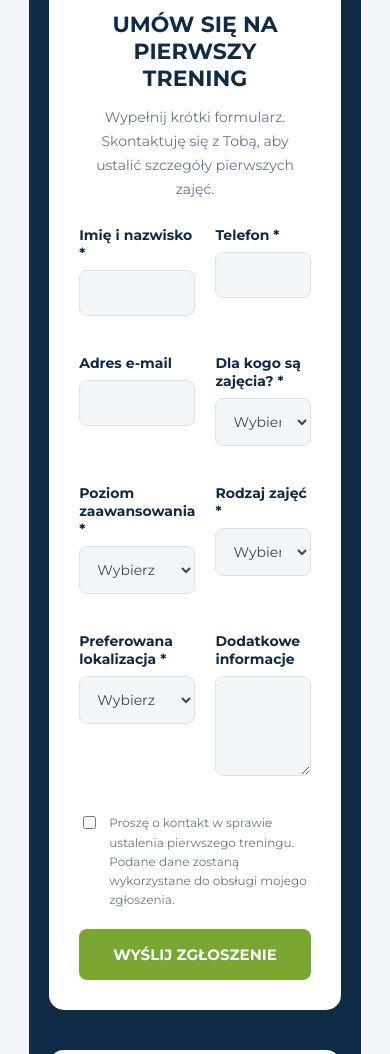
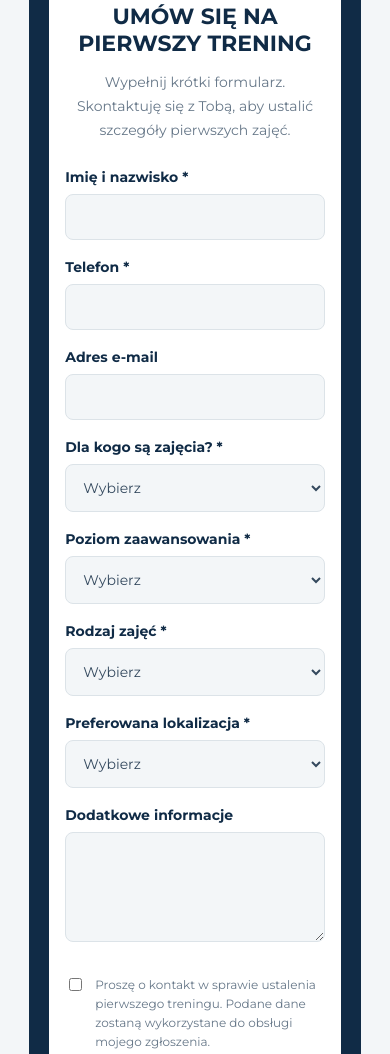
Before and after one commit to slawomirkasperek77-arch/tenis-s-kasperek, a plain HTML site: page index.html in a window 390 px wide. Shown: the part 6758-7812 px from the top of the page. Drawn offline with Linux system fonts and the light colour scheme.

Commit message:
Add files via upload

```diff
--- a/index.html
+++ b/index.html
@@ -1206,12 +1206,63 @@
                 font-size: 11px;
             }
 
-            /* UKRYCIE PODPOWIEDZI WEWNĄTRZ PÓL TYLKO NA SMARTFONIE */
+            /* POPRAWIENIE FORMULARZA NA SMARTFONACH */
+
+            .training-form {
+                width: 100%;
+                padding: 22px 16px;
+                box-sizing: border-box;
+                margin-left: auto;
+                margin-right: auto;
+            }
+
+            .form-grid {
+                display: grid;
+                grid-template-columns: 1fr;
+                gap: 0;
+                width: 100%;
+            }
+
+            .form-field {
+                width: 100%;
+                min-width: 0;
+                margin-bottom: 18px;
+                box-sizing: border-box;
+            }
+
+            .form-field input,
+            .form-field select,
+            .form-field textarea {
+                display: block;
+                width: 100%;
+                min-width: 0;
+                box-sizing: border-box;
+            }
+
+            .form-field label {
+                text-align: left;
+                margin-bottom: 8px;
+            }
+
+            /* UKRYCIE PODPOWIEDZI WEWNĄTRZ PÓL NA TELEFONIE */
 
             .form-field input::placeholder,
             .form-field textarea::placeholder {
                 color: transparent;
-                opacity: 0;
+            }
+
+            .form-field textarea {
+                min-height: 110px;
+            }
+
+            .form-checkbox {
+                width: 100%;
+                box-sizing: border-box;
+            }
+
+            .form-submit {
+                width: 100%;
+                box-sizing: border-box;
             }
 
         }
```
